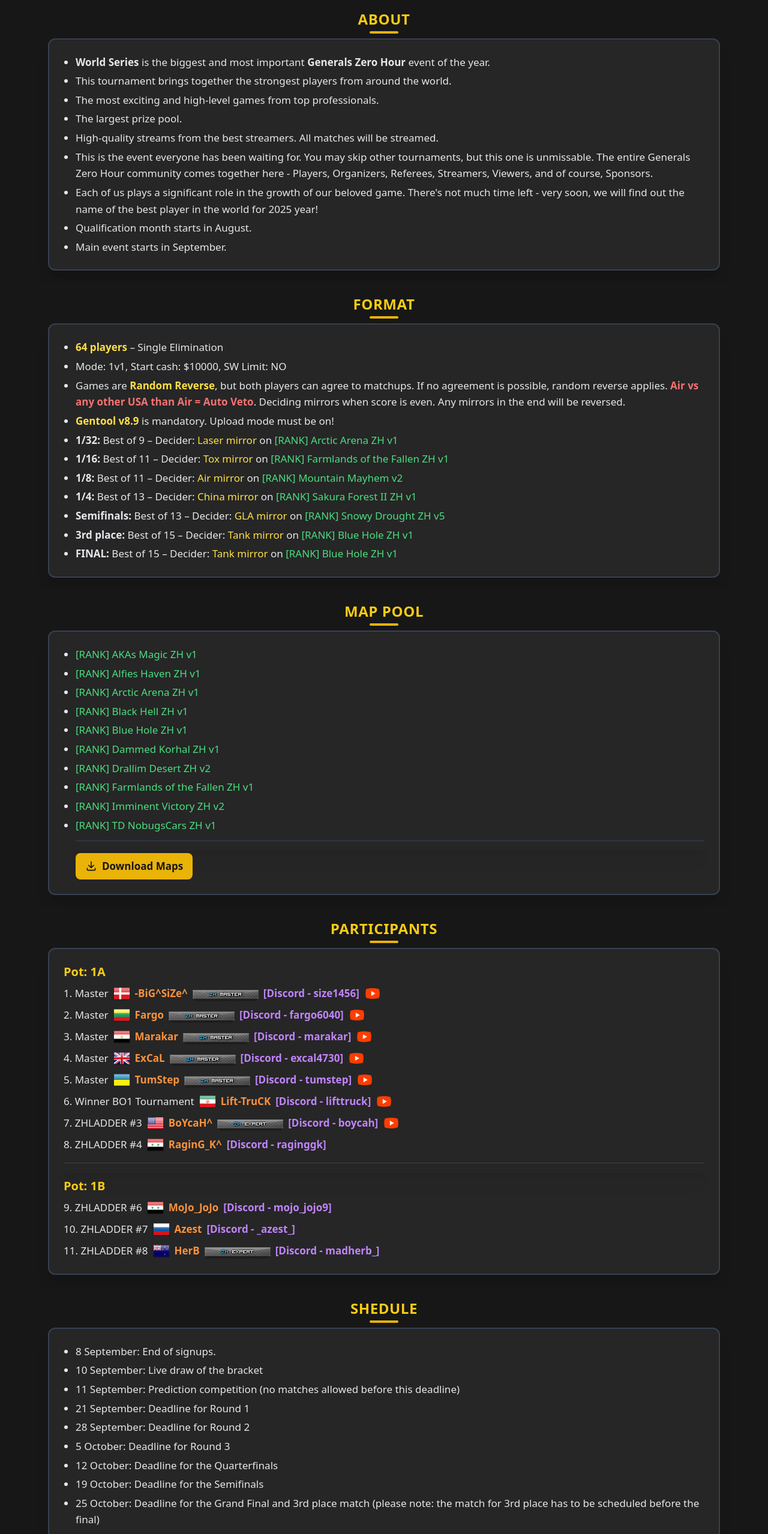
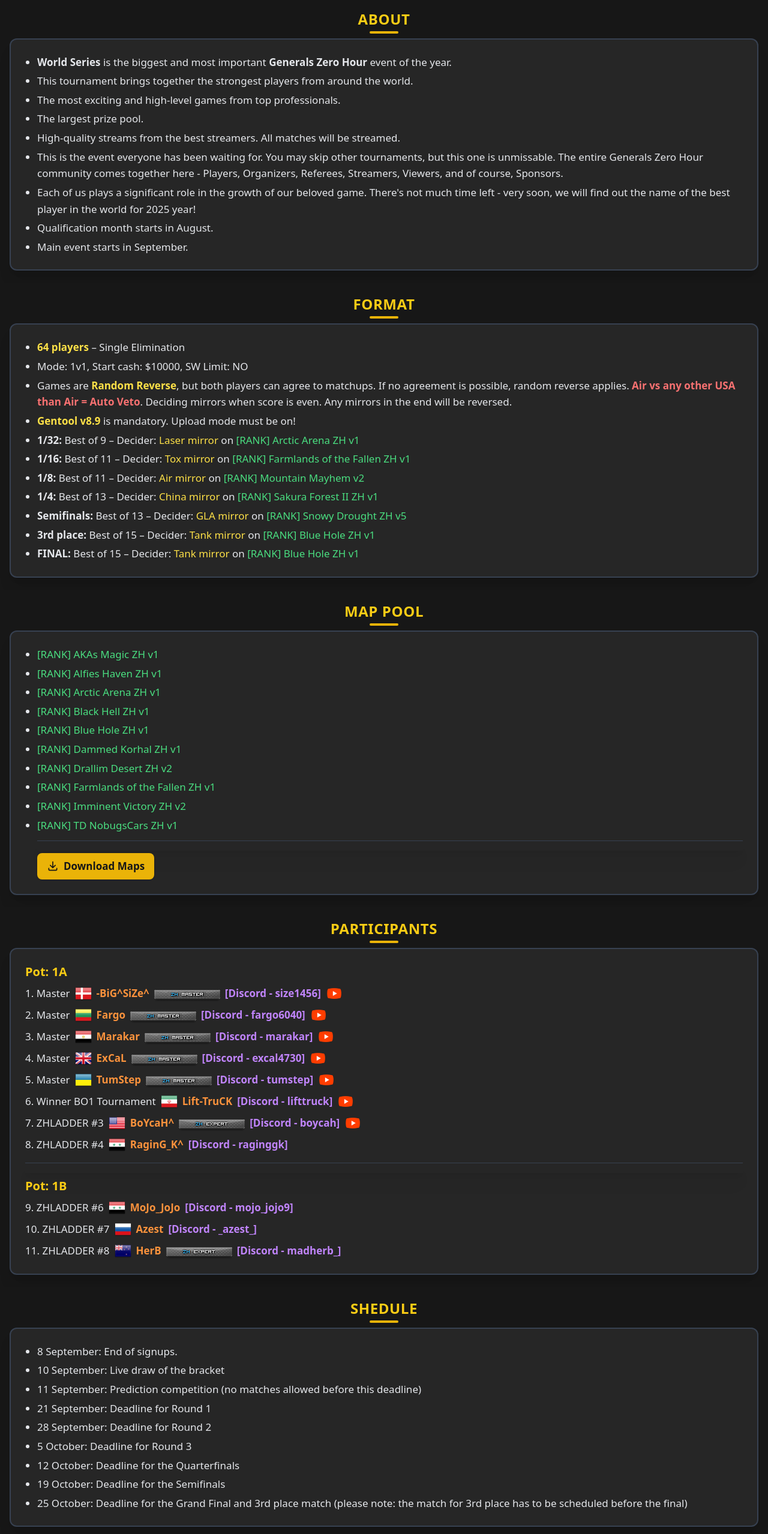
Before and after one commit to Sonic322/ZH-WORLD-SERIES, a plain HTML site: page index.html in a window 1280 px wide. Shown: the part 240-2797 px from the top of the page at 60% size. Drawn offline with nearby package versions, Linux system fonts and the light colour scheme.

Commit message:
Add files via upload

```diff
--- a/index.html
+++ b/index.html
@@ -58,7 +58,7 @@
 
   <!-- About -->
   <section class="py-5 bg-neutral-900">
-  <div class="max-w-6xl mx-auto px-4">
+  <div class="max-w-7xl mx-auto px-4">
     <h2 class="text-2xl font-bold text-center text-yellow-400 mb-1 tracking-wide">ABOUT</h2>
     <div class="w-12 h-1 mx-auto bg-yellow-500 rounded-full mb-2"></div>
 
@@ -99,7 +99,7 @@
 
   <!-- Format -->
 <section class="py-5 bg-neutral-900">
-  <div class="max-w-6xl mx-auto px-4">
+  <div class="max-w-7xl mx-auto px-4">
     <h2 class="text-2xl font-bold text-center text-yellow-400 mb-1 tracking-wide">FORMAT</h2>
     <div class="w-12 h-1 mx-auto bg-yellow-500 rounded-full mb-2"></div>
 
@@ -150,7 +150,7 @@
 
   <!-- Maps -->
   <section class="py-5 bg-neutral-900">
-  <div class="max-w-6xl mx-auto px-4">
+  <div class="max-w-7xl mx-auto px-4">
     <h2 class="text-2xl font-bold text-center text-yellow-400 mb-1 tracking-wide">MAP POOL</h2>
     <div class="w-12 h-1 mx-auto bg-yellow-500 rounded-full mb-2"></div>
 
@@ -202,7 +202,7 @@
 
 <!-- PARTICIPANTS -->
   <section class="py-5 bg-neutral-900">
-  <div class="max-w-6xl mx-auto px-4">
+  <div class="max-w-7xl mx-auto px-4">
     <h2 class="text-2xl font-bold text-center text-yellow-400 mb-1 tracking-wide">PARTICIPANTS</h2>
     <div class="w-12 h-1 mx-auto bg-yellow-500 rounded-full mb-2"></div>
 
@@ -316,7 +316,7 @@
 
   <!-- Schedule -->
   <section class="py-5 bg-neutral-900">
-  <div class="max-w-6xl mx-auto px-4">
+  <div class="max-w-7xl mx-auto px-4">
     <h2 class="text-2xl font-bold text-center text-yellow-400 mb-1 tracking-wide">SHEDULE</h2>
     <div class="w-12 h-1 mx-auto bg-yellow-500 rounded-full mb-2"></div>
 
@@ -357,7 +357,7 @@
 
 <!-- Streaming Guidlines -->
   <section class="py-5 bg-neutral-900">
-  <div class="max-w-6xl mx-auto px-4">
+  <div class="max-w-7xl mx-auto px-4">
     <h2 class="text-2xl font-bold text-center text-yellow-400 mb-1 tracking-wide">STREAMING GUIDLINES</h2>
     <div class="w-12 h-1 mx-auto bg-yellow-500 rounded-full mb-2"></div>
 
```
Also changed, not shown: qualification.html (+1 -1 lines), sponsors.html (+1 -1 lines), staff.html (+1 -1 lines).
